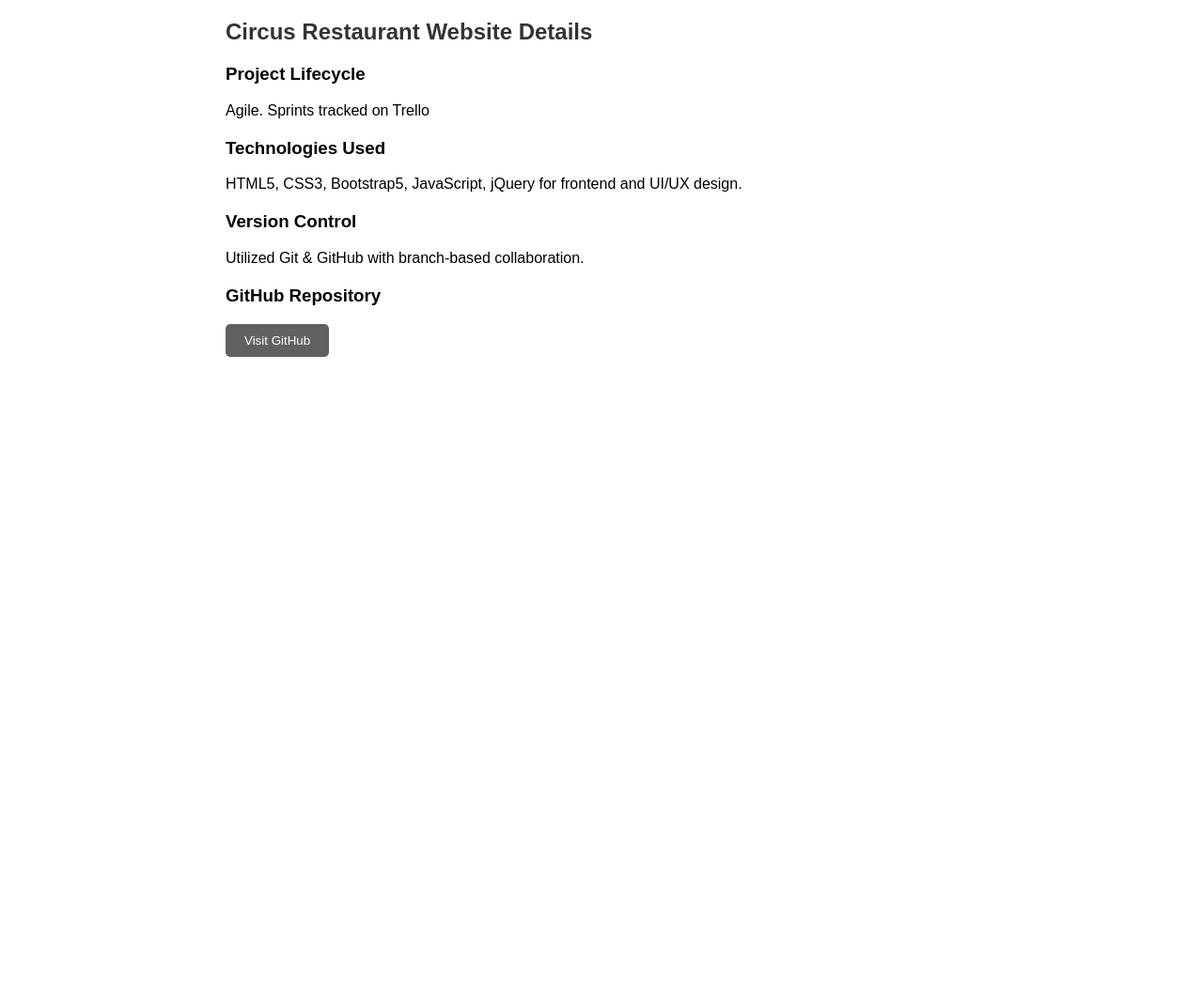
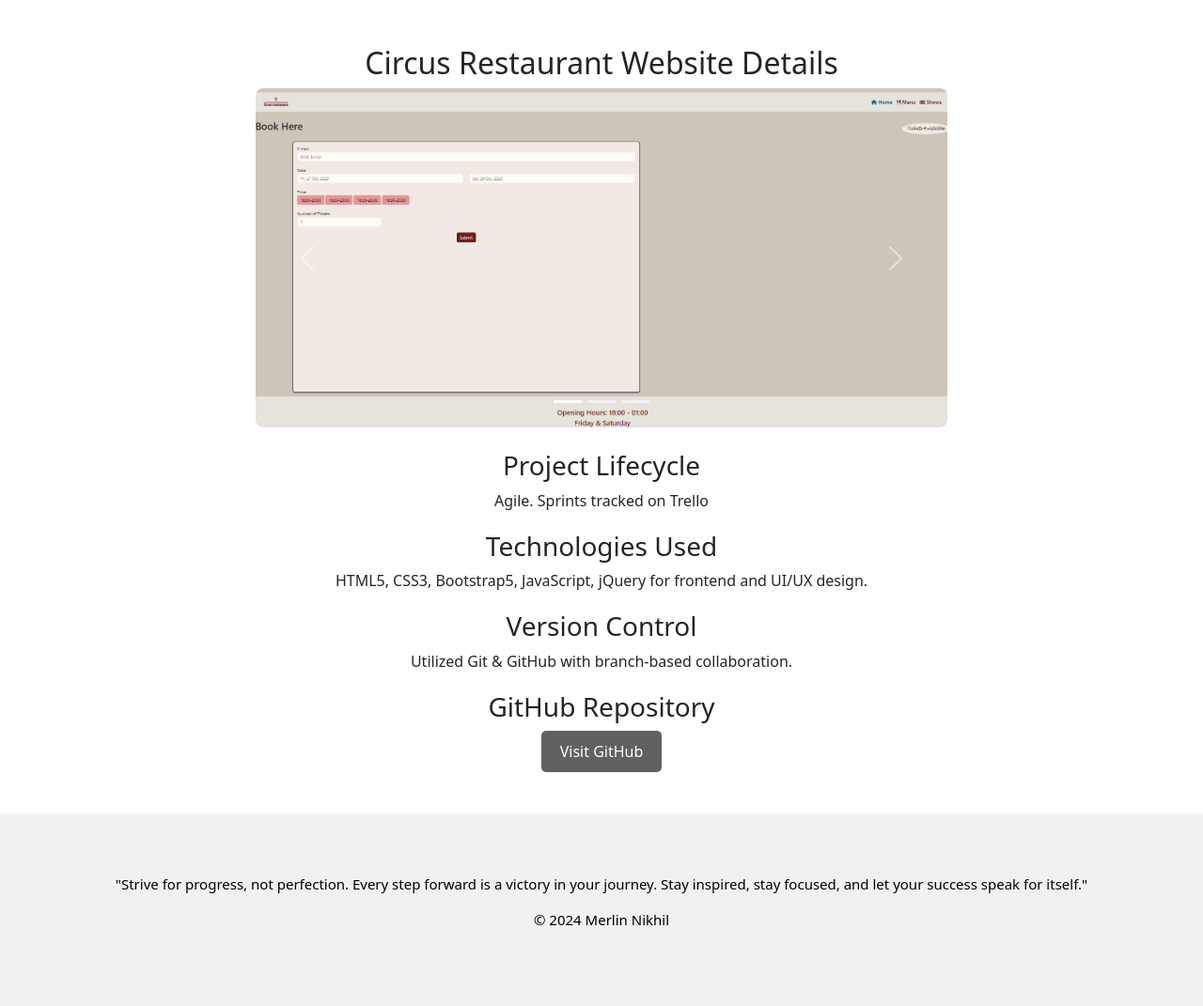
Before and after one commit to MerlinNikhil/djangoportfolio, a Django app: page /project-details/1/ in a window 1280 px wide. Shown: the whole page at 94% size. Before the commit the page ends 380 px from the top, so only its background shows below. Run offline with Django 5.2, Linux system fonts and the light colour scheme; data comes from the database, SQL or seed files in the repository; both versions use the stored data as it was after the commit.

Commit message:
updated proj details

```diff
--- a/appportfolio/models.py
+++ b/appportfolio/models.py
@@ -17,6 +17,8 @@ class AboutMe(models.Model):
 class Projects (models.Model):
     title = models.CharField(max_length=255)
     project_image=models.ImageField(upload_to='proj_pics/')
+    project_image1=models.ImageField(upload_to='proj_pics/')
+    project_image2=models.ImageField(upload_to='proj_pics/')
     github_url = models.URLField()
     lifecycle=models.CharField(max_length=500)
     technologies=models.CharField(max_length=500)
--- a/mystaticfiles/css/projectStyles.css
+++ b/mystaticfiles/css/projectStyles.css
@@ -1,9 +1,29 @@
+/* Additional styling for the carousel */
+.row{
+
+    text-align: center;
+
+}
+
+.carousel {
+    max-width: 800px;
+    margin: auto;
+}
+
+.carousel-inner {
+    max-height: 400px;
+    overflow: hidden;
+}
+
+.carousel-item img {
+    width: 100%;
+    border-radius: 8px;
+}
+
+
 body {
     font-family: 'Arial', sans-serif;
-    margin: 20px;
-    max-width: 800px;
-    margin-left: auto;
-    margin-right: auto;
+
 }
 
 h2 {
@@ -30,3 +50,36 @@ h2 {
 .buttonp:hover {
     background-color: #000;
 }
+.flex-container {
+    display: flex;
+    flex-direction: row;
+  }
+
+.padding-64{padding-top:64px!important;padding-bottom:64px!important}
+.light-grey{color:#000!important;background-color:#f1f1f1!important}
+.textcenter{padding-left:25px;display:inline-block;}
+.opacity{opacity:0.40}
+.xlarge{text-align: center;}
+.medium{font-size:15px!important; }
+
+@media only screen and (max-width: 600px) {
+    body {
+        margin: 10px;
+    }
+
+    h2 {
+        font-size: 24px;
+    }
+
+    .details-section {
+        margin-bottom: 10px;
+    }
+
+    .details-section p {
+        margin-bottom: 5px;
+    }
+
+    .buttonp {
+        padding: 8px 16px;
+    }
+}
--- a/templates/project_details.html
+++ b/templates/project_details.html
@@ -6,14 +6,63 @@
     <meta charset="UTF-8">
     <meta name="viewport" content="width=device-width, initial-scale=1.0">
     <link rel="stylesheet" href="{% static 'css/projectStyles.css' %}">
+    <link href="https://cdn.jsdelivr.net/npm/bootstrap@5.3.2/dist/css/bootstrap.min.css" rel="stylesheet">
+    <script src="https://cdn.jsdelivr.net/npm/bootstrap@5.3.2/dist/js/bootstrap.bundle.min.js"></script>
     <title>{{ project.title }} Details</title>
     <!-- Add any necessary styles or links for the project details page -->
+    <style>
+        body {
+          height: 200px;
+           /* For browsers that do not support gradients */
+        }
+        </style>
+</head>
+<body >
 
-</head>
-<body>
-    <h2>{{ project.title }} Details</h2>
 
-    <div class="details-section">
+
+
+   <div class="maincontainer" >
+    <div class="container mt-5 mb-5" >
+        <div class="row">
+            <div class="col-md-8 offset-md-2" >
+
+                <h2 >{{ project.title }} Details</h2>
+
+                <div id="demo" class="carousel slide" data-bs-ride="carousel" style="width: auto;">
+
+                    <!-- Indicators/dots -->
+                    <div class="carousel-indicators">
+                        <button type="button" data-bs-target="#demo" data-bs-slide-to="0" class="active"></button>
+                        <button type="button" data-bs-target="#demo" data-bs-slide-to="1"></button>
+                        <button type="button" data-bs-target="#demo" data-bs-slide-to="2"></button>
+                    </div>
+
+                    <!-- The slideshow/carousel -->
+                    <div class="carousel-inner">
+
+                        <div class="carousel-item">
+                            <img src='{{ project.project_image2.url }}' alt="Project Image 2" class="d-block w-100">
+                        </div>
+                        <div class="carousel-item">
+                            <img src='{{ project.project_image.url }}' alt="Project Image" class="d-block w-100">
+                        </div>
+
+                        <div class="carousel-item active">
+                            <img src='{{ project.project_image1.url }}' alt="Project Image 1" class="d-block w-100">
+                        </div>
+                    </div>
+
+                    <!-- Left and right controls/icons -->
+                    <button class="carousel-control-prev" type="button" data-bs-target="#demo" data-bs-slide="prev">
+                        <span class="carousel-control-prev-icon"></span>
+                    </button>
+                    <button class="carousel-control-next" type="button" data-bs-target="#demo" data-bs-slide="next">
+                        <span class="carousel-control-next-icon"></span>
+                    </button>
+                </div>
+
+                <div class="details-section mt-4">
                     <h3>Project Lifecycle</h3>
                     <p>{{ project.lifecycle }}</p>
                 </div>
@@ -33,6 +82,20 @@
                     <p><button class="buttonp" onclick="openGitHub('{{ project.github_url }}')">Visit GitHub</button></p>
                 </div>
 
+            </div>
+        </div>
+    </div>
+
+
+</div>
+ <!-- Footer -->
+ <footer class="d-flex flex-column padding-64 light-grey text-center   " style="margin:-24px">
+
+    <p class="medium">"Strive for progress, not perfection. Every step forward is a victory in your journey. Stay inspired, stay focused, and let your success speak for itself."</p>
+  <p class="medium">© 2024 Merlin Nikhil</p>
+  <!-- End footer -->
+  </footer>
+    </div>
     <script>
         function openGitHub(repoUrl) {
             if (repoUrl) {
@@ -44,5 +107,7 @@
             }
         }
     </script>
+
+</div>
 </body>
 </html>
```
Also changed, not shown: mystaticfiles/css/styles.css (+23 -5 lines), templates/home.html (+47 -26 lines), appportfolio/migrations/0005_projects_project_image1_projects_project_image2.py (added), db.sqlite3, media/proj_pics/MicrosoftTeams-image_4.png (added), media/proj_pics/MicrosoftTeams-image_7.png (added), media/proj_pics/bookingpage.png (added), media/proj_pics/menu.png (added), 1 other file. Lines whose indentation alone changed are shown as unchanged.
